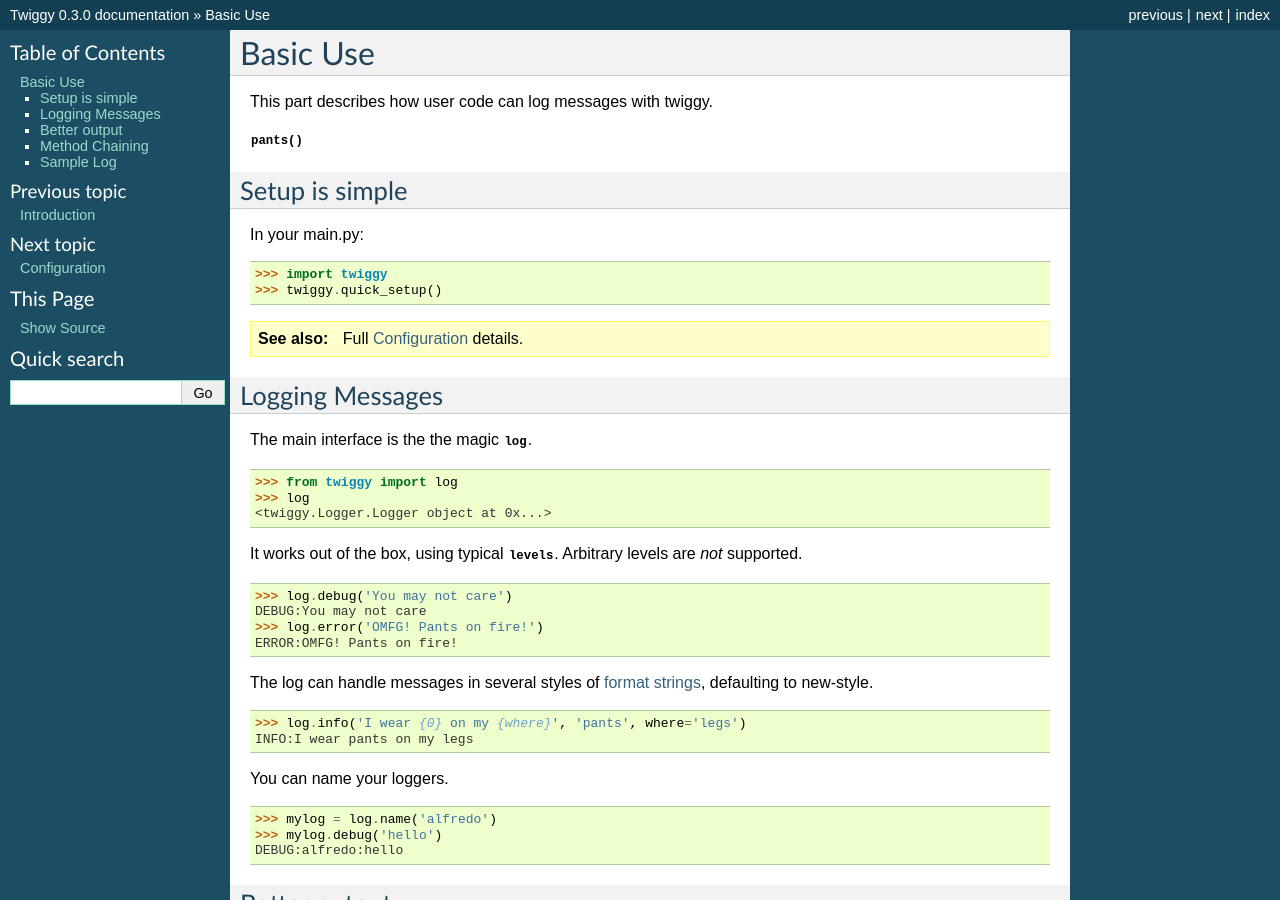
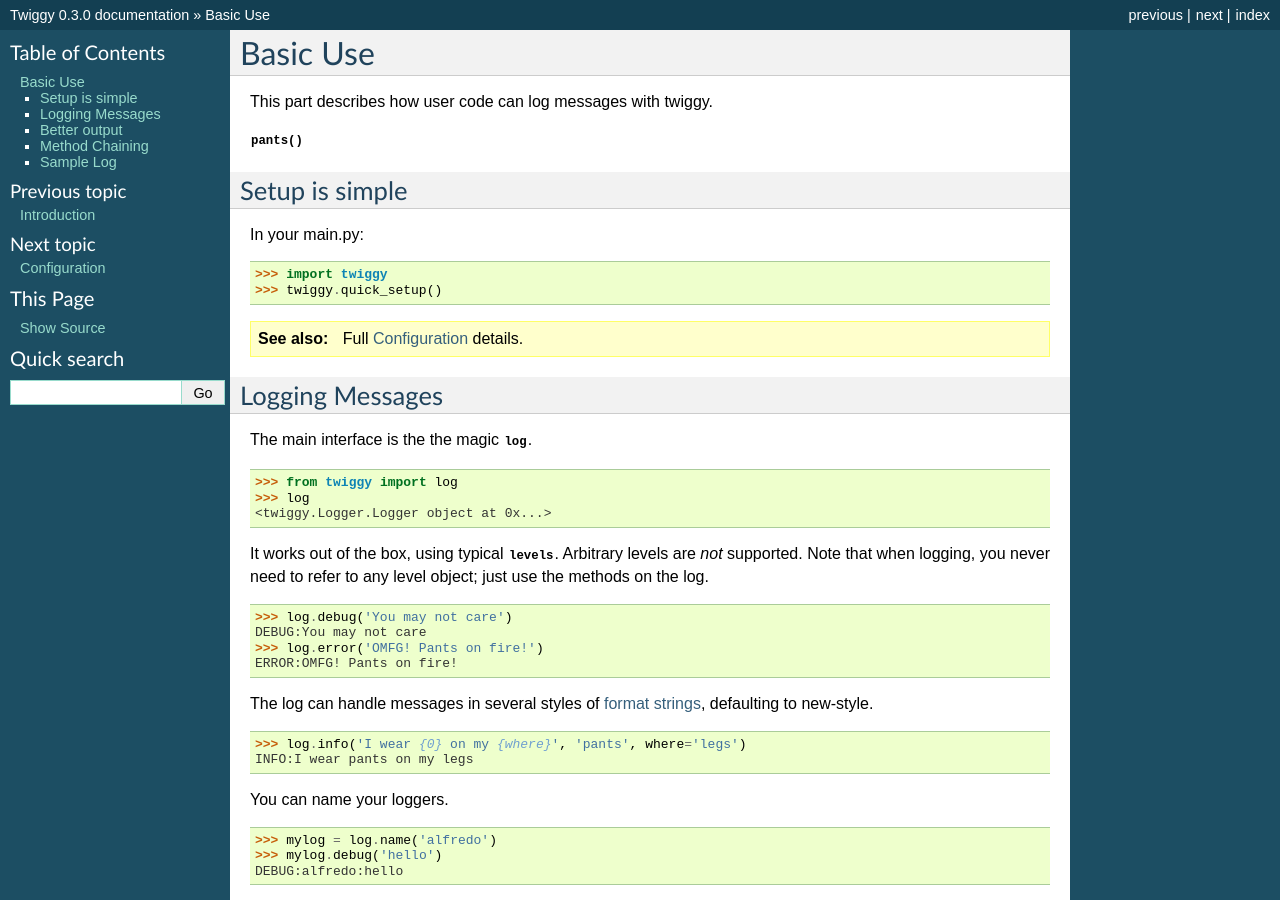
Before and after one commit to wearpants/twiggy, a Sphinx documentation site: the page built from doc/basic_use.rst, in a window 1280 px wide and 900 px high. Built offline with Sphinx 7.4.7, drawn with Linux system fonts in a browser that asks for light colours.

Commit message:
add a note

```diff
--- a/doc/basic_use.rst
+++ b/doc/basic_use.rst
@@ -24,7 +24,7 @@
 >>> log #doctest:+ELLIPSIS
 <twiggy.Logger.Logger object at 0x...>
 
-It works out of the box, using typical :mod:`levels <Levels>`. Arbitrary levels are *not* supported.
+It works out of the box, using typical :mod:`levels <Levels>`. Arbitrary levels are *not* supported. Note that when logging, you never need to refer to any level object; just use the methods on the log.
 
 >>> log.debug('You may not care')
 DEBUG:You may not care
```
